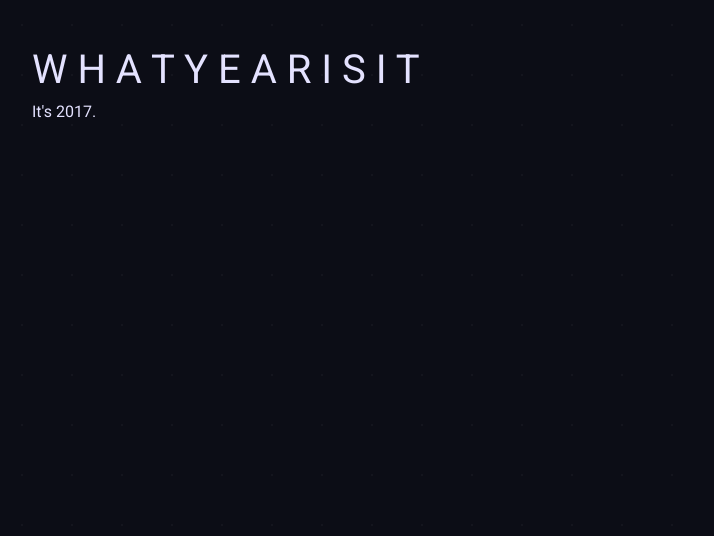
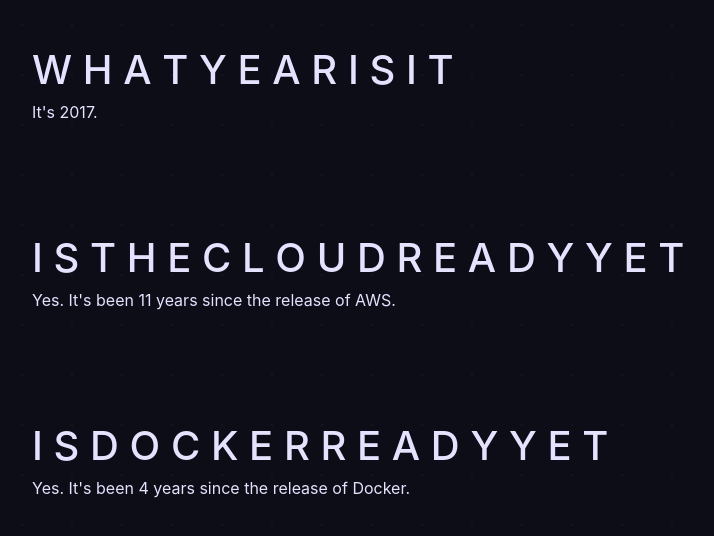
Before and after one commit to seanson/whatyearisittoday, a plain HTML site: page index.html in a window 1280 px wide. Shown: the whole page, without its empty margins (53-767 px from the left). Drawn offline with nearby package versions, Linux system fonts and the light colour scheme; a web font is replaced by a local one.

Commit message:
Added some year info and some auto updating in case this repo becomes stagnant in 2018

```diff
--- /dev/null
+++ b/css/main.css
@@ -0,0 +1,3 @@
+body {
+    font-family: "Hack", -apple-system, BlinkMacSystemFont, "Segoe UI", Roboto, "Helvetica Neue", Arial, sans-serif, "Apple Color Emoji", "Segoe UI Emoji", "Segoe UI Symbol";
+}
--- a/index.html
+++ b/index.html
@@ -4,23 +4,41 @@
     <!-- Required meta tags -->
     <meta charset="utf-8">
     <meta name="viewport" content="width=device-width, initial-scale=1, shrink-to-fit=no">
-    <title>Neon Glow - Bootstrap 4 Theme</title>
+    <title>What Year Is It</title>
 
     <link href="https://maxcdn.bootstrapcdn.com/font-awesome/4.7.0/css/font-awesome.min.css" rel="stylesheet">
 
 <link rel='stylesheet' href='//cdn.jsdelivr.net/font-hack/2.020/css/hack.min.css'>
 <link href="https://fonts.googleapis.com/css?family=Roboto" rel="stylesheet">
 <link rel="stylesheet" href="css/bootstrap4-neon-glow.min.css">
+<link rel="stylesheet" href="css/main.css">
 
   </head>
-  <body>
+  <body class='fixed'>
+  <div class="container">
+    <div class="py-5 fixed">
+      <h1>W H A T   Y E A R   I S   I T</h1>
+      <p>
+        It's <span id="CURRENT_YEAR">2017</span>.
+      </p>
+    </div>
+  </div>
+
+  <div class="container">
+    <div class="py-5 fixed">
+      <h1>I S   T H E   C L O U D   R E A D Y   Y E T</h1>
+      <p>
+        Yes. It's been <span id="AWS_TIME">11</span> years since the release of AWS.
+      </p>
+    </div>
+  </div>
 
 
   <div class="container">
     <div class="py-5">
-      <h1>W H A T Y E A R I S I T</h1>
+      <h1>I S   D O C K E R   R E A D Y   Y E T</h1>
       <p>
-        It's 2017.
+        Yes. It's been <span id="DOCKER_TIME">4</span> years since the release of Docker.
       </p>
     </div>
   </div>
@@ -32,5 +50,6 @@
     <script src="https://code.jquery.com/jquery-3.2.1.slim.min.js" integrity="sha384-KJ3o2DKtIkvYIK3UENzmM7KCkRr/rE9/Qpg6aAZGJwFDMVNA/GpGFF93hXpG5KkN" crossorigin="anonymous"></script>
     <script src="https://cdnjs.cloudflare.com/ajax/libs/popper.js/1.11.0/umd/popper.min.js" integrity="sha384-b/U6ypiBEHpOf/4+1nzFpr53nxSS+GLCkfwBdFNTxtclqqenISfwAzpKaMNFNmj4" crossorigin="anonymous"></script>
     <script src="https://maxcdn.bootstrapcdn.com/bootstrap/4.0.0-beta/js/bootstrap.min.js" integrity="sha384-h0AbiXch4ZDo7tp9hKZ4TsHbi047NrKGLO3SEJAg45jXxnGIfYzk4Si90RDIqNm1" crossorigin="anonymous"></script>
+    <script src="js/main.js" ></script>
   </body>
 </html>
--- /dev/null
+++ b/js/main.js
@@ -0,0 +1,12 @@
+var d = new Date();
+
+const CURRENT_YEAR = d.getFullYear();
+const AWS_TIME = CURRENT_YEAR - 2006;
+const DOCKER_TIME = CURRENT_YEAR - 2013;
+
+$(document).ready(function () {
+    console.log(`Ready! ${AWS_TIME} ${DOCKER_TIME}`);
+    $('#CURRENT_YEAR').text(CURRENT_YEAR);
+    $('#AWS_TIME').text(AWS_TIME);
+    $('#DOCKER_TIME').text(DOCKER_TIME);
+});
```
